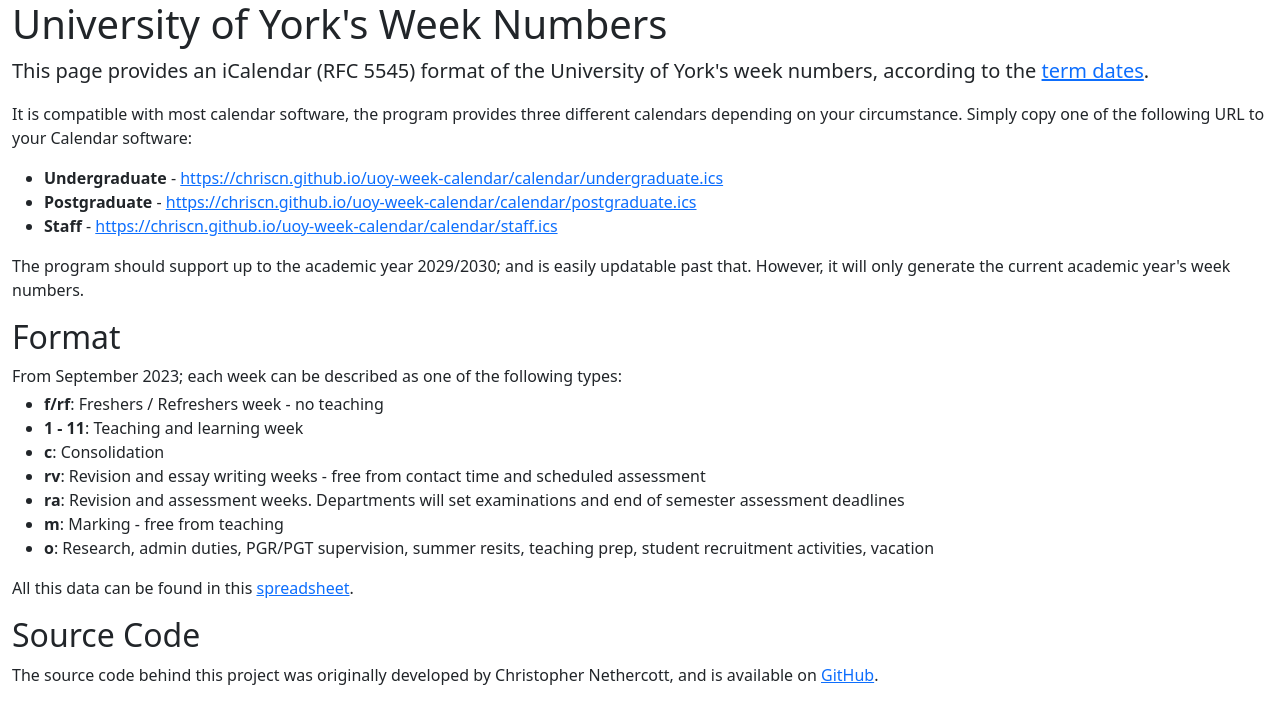
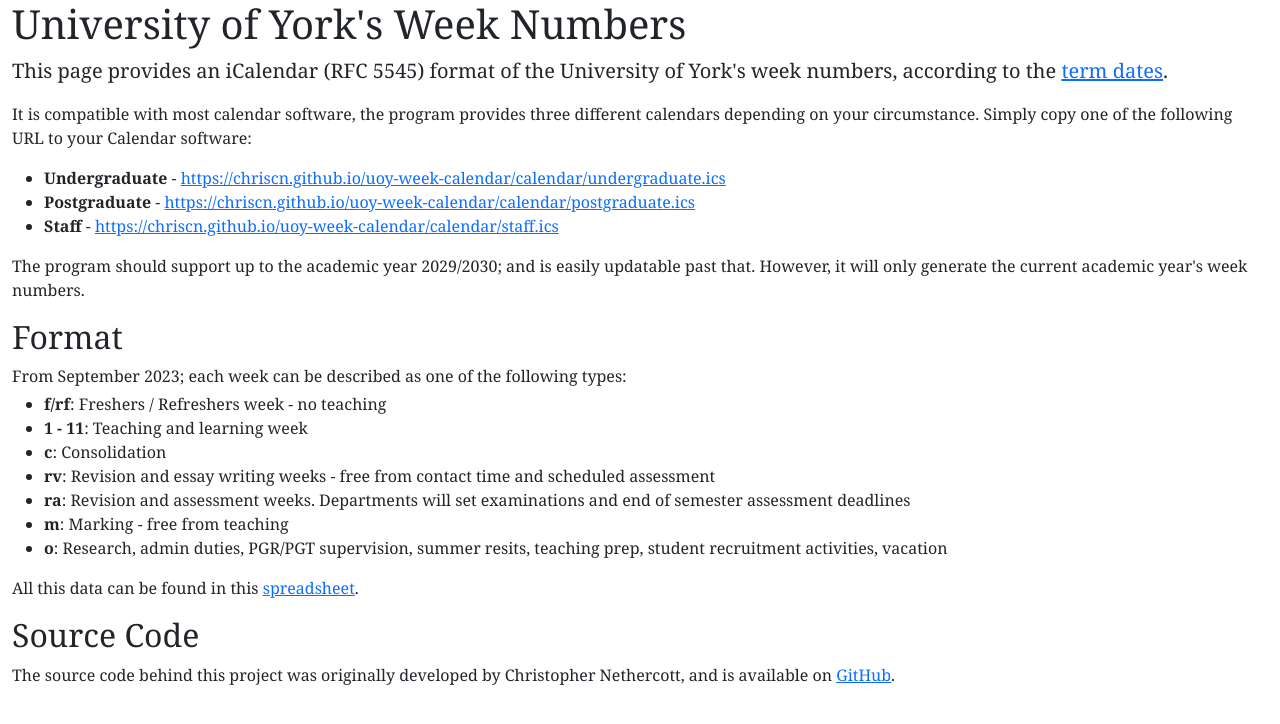
Before and after one commit to markspolakovs/uoy-week-calendar, a website: page src/public/index.html in a window 1280 px wide. Drawn offline with nearby package versions, Linux system fonts and the light colour scheme.

Commit message:
feat: update font to Charter as I am standarising across that across my projects

```diff
--- a/src/public/index.html
+++ b/src/public/index.html
@@ -8,6 +8,11 @@
         <link rel="icon" type="image/x-icon" href="https://www.york.ac.uk/static/stable/img/favicon.ico">
         <link rel="shortcut icon" href="https://www.york.ac.uk/static/stable/img/favicon.ico">
         <meta name="description" content="University of York Week Numbers">
+        <style>
+            * {
+                font-family: "Charter", "Georgia", "Times New Roman", serif;
+            }
+        </style>
     </head>
     <body>
         <div class="container-fluid m-auto">
```
